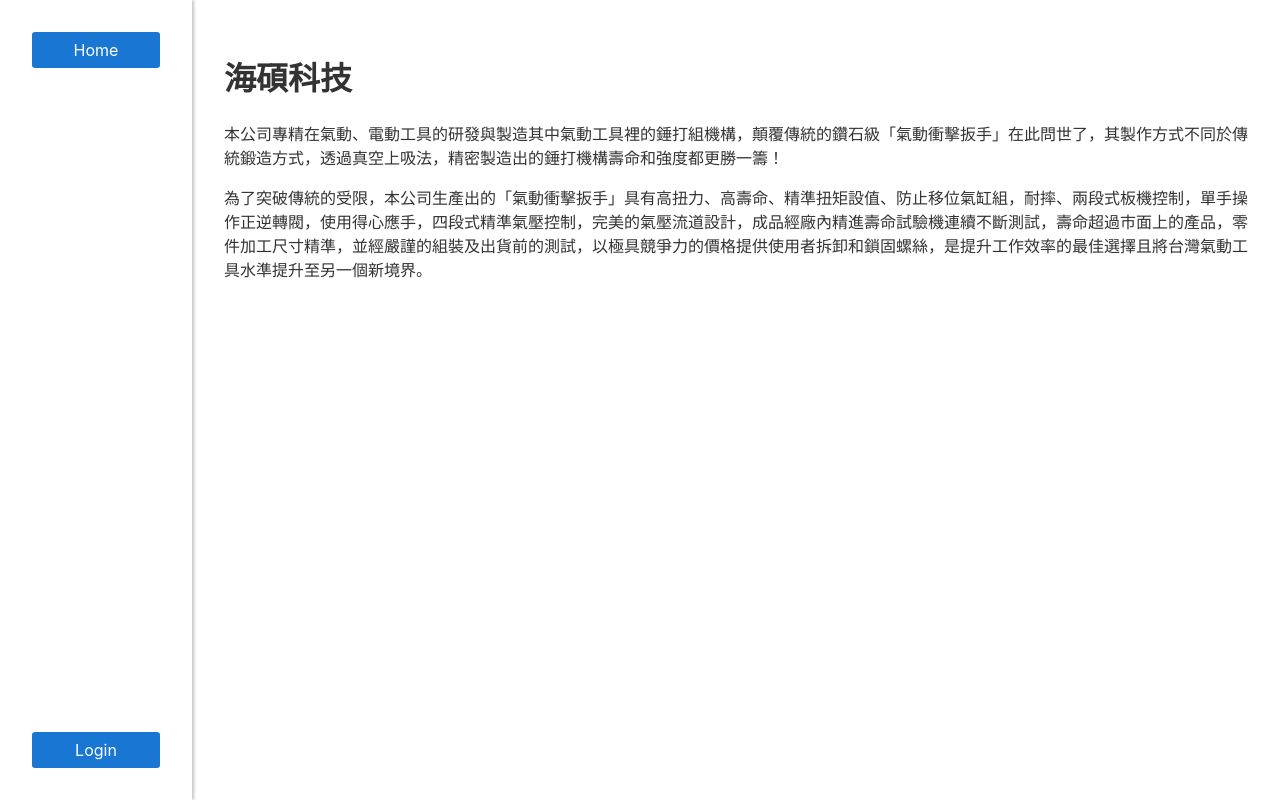
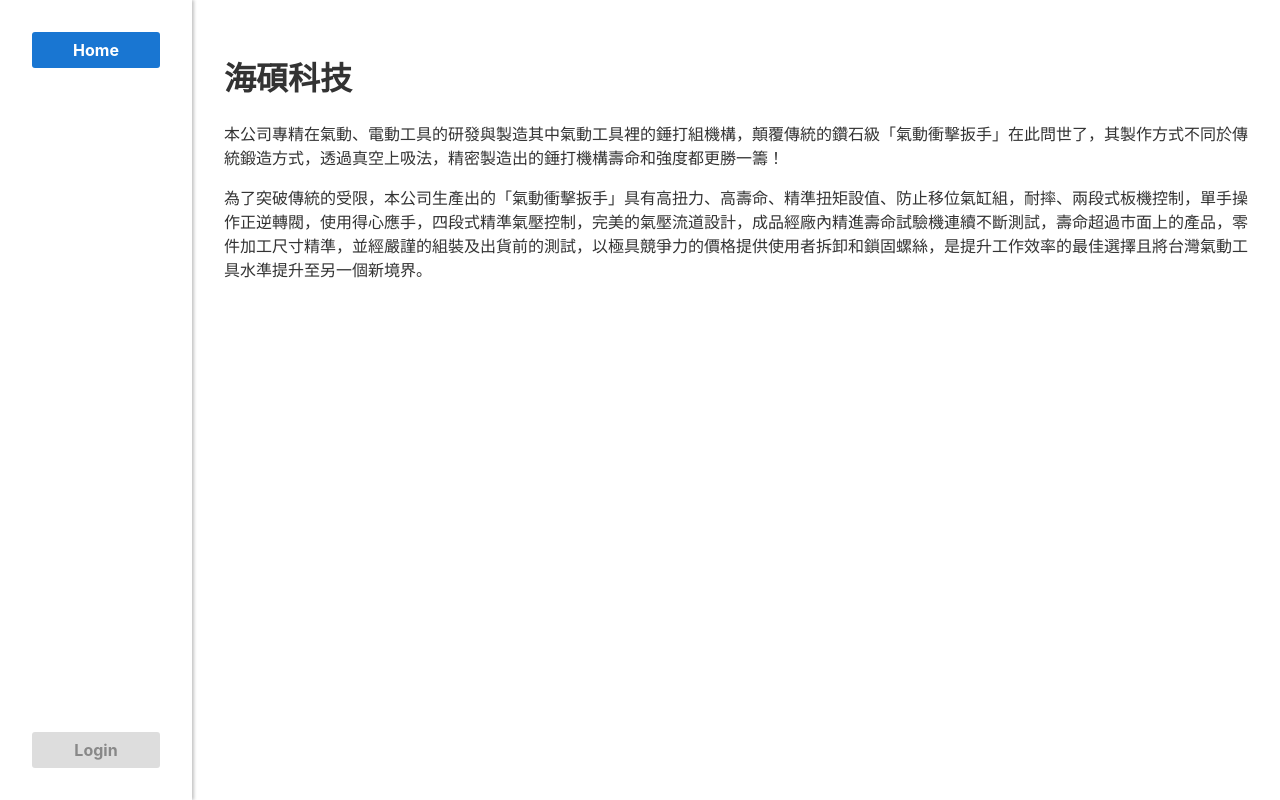
Before and after one commit to potter80511/johnny_react_test, a React (Create React App) app: page / in a window 1280 px wide. Built offline with nearby package versions, Linux system fonts and the light colour scheme.

Commit message:
Add active prop for Link

```diff
--- a/src/components/Layout/Left/Left.css
+++ b/src/components/Layout/Left/Left.css
@@ -9,7 +9,10 @@
   padding: 32px;
   box-shadow: 2px 0 3px rgba(64,64,64,.3);
 }
+.Left * {
+  font-size: 16px;
+}
 
 .Left .nav a:not(:last-child) {
-  margin-bottom: 16px;
+  margin-bottom: 8px;
 }
--- a/src/components/Layout/Left/index.js
+++ b/src/components/Layout/Left/index.js
@@ -3,8 +3,11 @@ import Button from '../../Button'
 import Link from "../../Link";
 import { LoginDataContext } from '../../../hooks/useUser.js'
 import { useContext } from 'react';
+import { useLocation } from 'react-router-dom';
 
 function Left() {
+  const { pathname } = useLocation();
+
   const { loginData, setLoginData } = useContext(LoginDataContext)
   const isLogin = !!loginData
 
@@ -15,10 +18,10 @@ function Left() {
   return (
     <div className="Left">
       <div className='nav'>
-        <Link href="/">
+        <Link href="/" active={pathname === '/'}>
           <span>Home</span>
         </Link>
-        {isLogin && <Link href="/dashboard">
+        {isLogin && <Link href="/dashboard" active={pathname === '/dashboard'}>
           <span>Dashboard</span>
         </Link>}
       </div>
@@ -27,7 +30,7 @@ function Left() {
           text="Log out"
           backgroundColor="orange"
           onClick={handleLogout}
-        /> : <Link href="/login">
+        /> : <Link href="/login" active={pathname === '/login'}>
           <span>Login</span>
         </Link>
       }
--- a/src/components/Link/Link.css
+++ b/src/components/Link/Link.css
@@ -1,12 +1,15 @@
 .Link {
   display: block;
   border-radius: 3px;
+  background-color: #ddd;
+  color: #888;
+  font-weight: bold;
+  text-decoration: none;
+  padding: 8px;
+  transition: all .3s;
+}
+
+.Link:hover, .Link.active {
   background-color: #1976d2;
   color: #fff;
-  text-decoration: none;
-  padding: 8px;
 }
-.Link:hover {
-  transition: all .3s;
-  background-color: #1565c0;
-}
--- a/src/components/Link/index.js
+++ b/src/components/Link/index.js
@@ -1,8 +1,9 @@
 import "./Link.css"
 import { NavLink } from "react-router-dom";
 
-function Link({ children, href }) {
-  return <NavLink className="Link" to={href}>{children}</NavLink>
+function Link({ children, href, active = false }) {
+  const activeClass = active ? ' active' : ''
+  return <NavLink className={`Link${activeClass}`} to={href}>{children}</NavLink>
 }
 
 export default Link;
```
